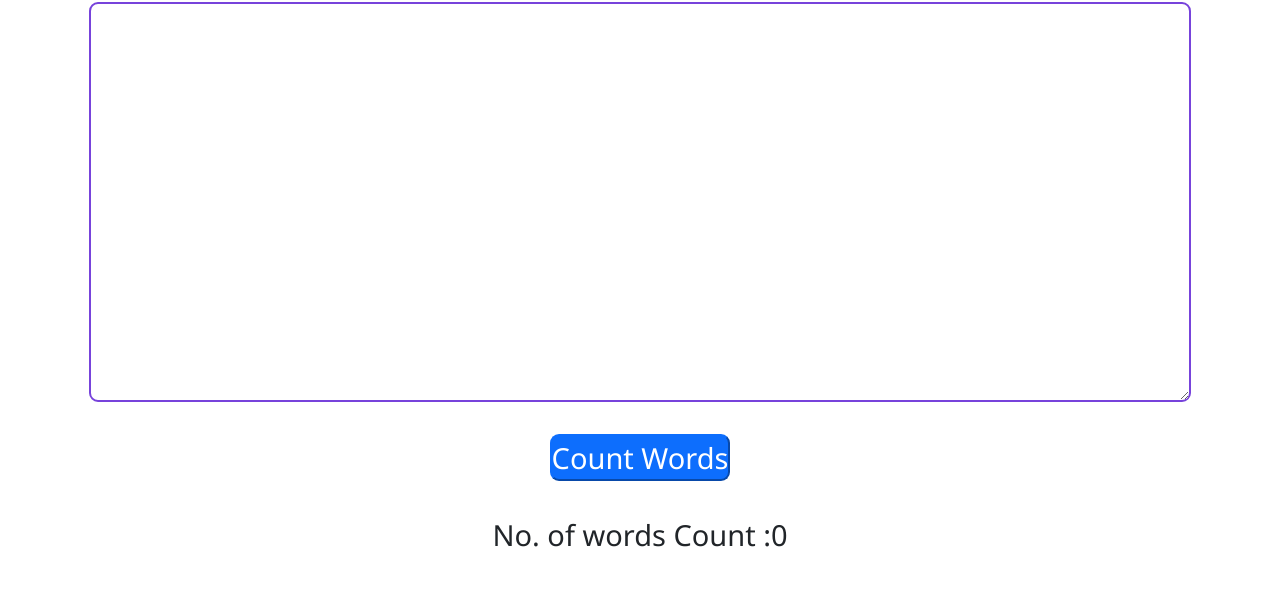
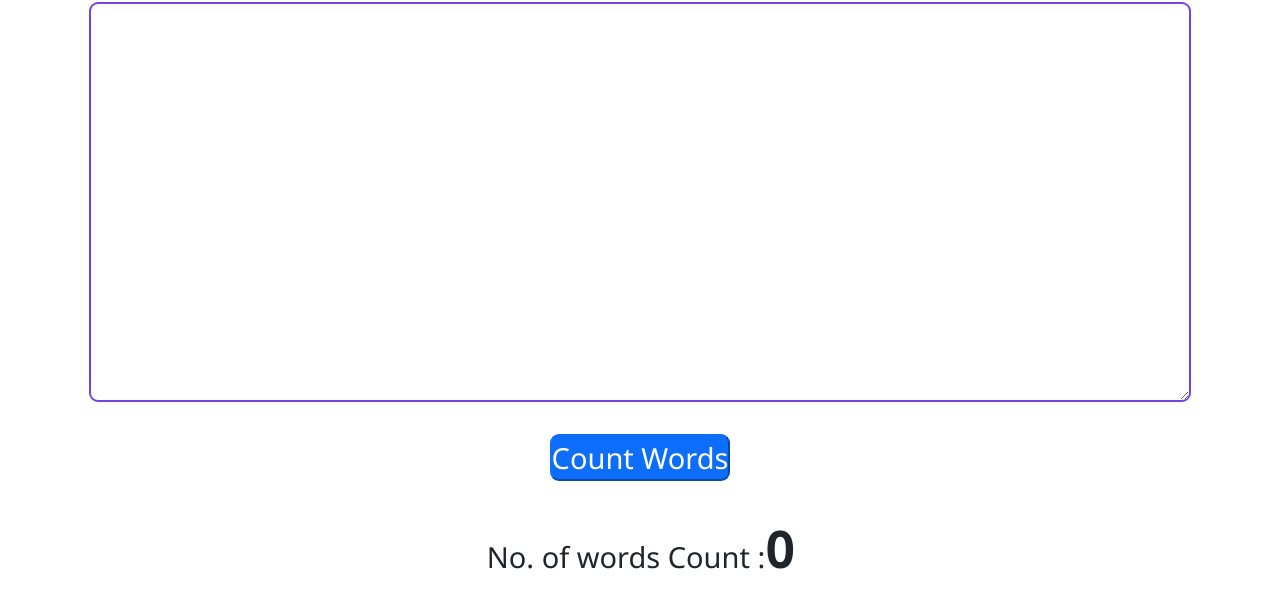
Before and after one commit to YashKaskar/Word-Count, a plain HTML site: page index.html in a window 1280 px wide. Shown: the part 84-692 px from the top of the page. Drawn offline with nearby package versions, Linux system fonts and the light colour scheme.

Commit message:
styling span

```diff
--- a/app.css
+++ b/app.css
@@ -35,3 +35,9 @@ textarea {
     margin-top: 2rem;
     font-size: 29px;
 }
+
+span{
+    font-size: 49px;
+    font-weight: 600;
+
+}
```
